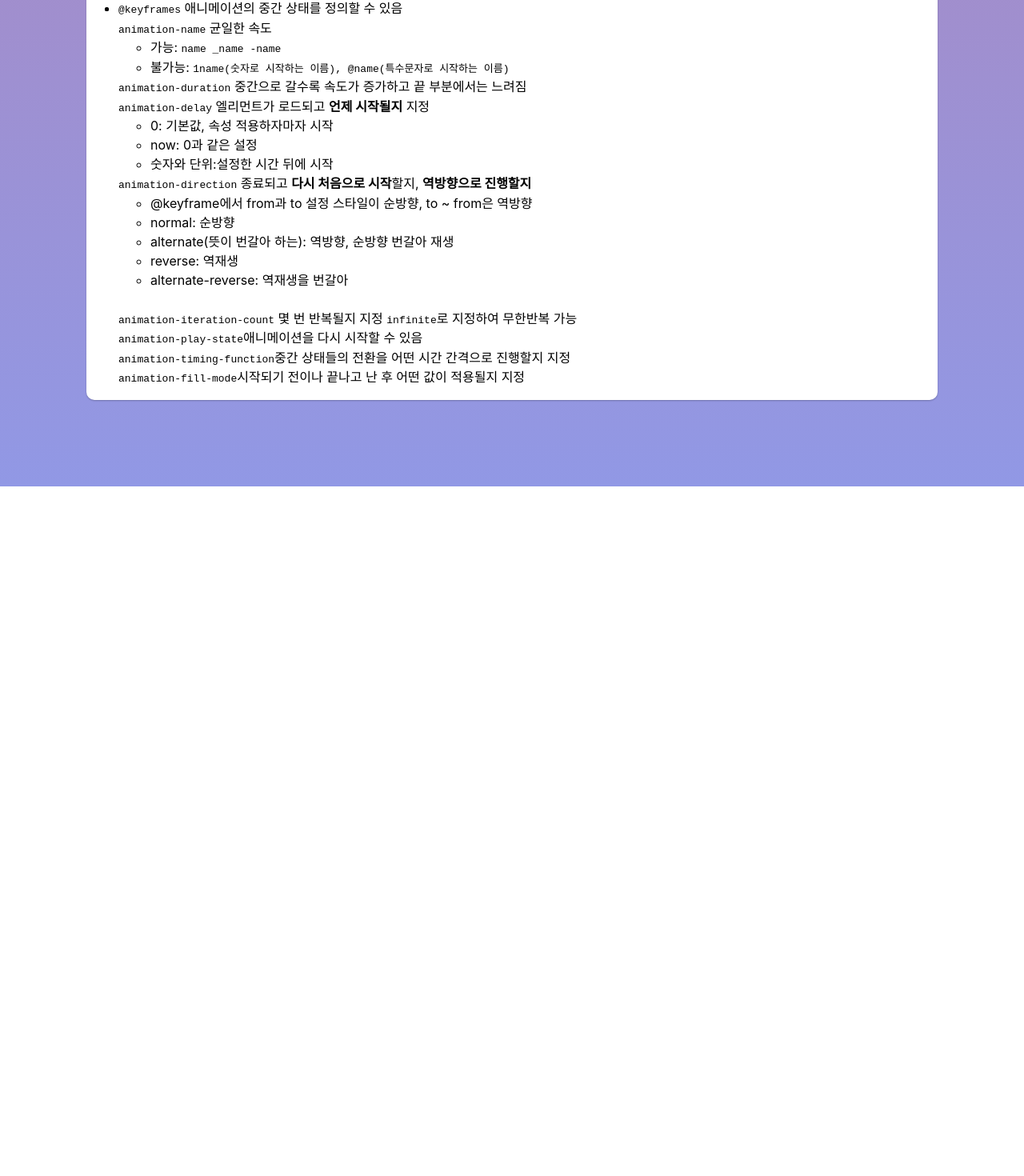
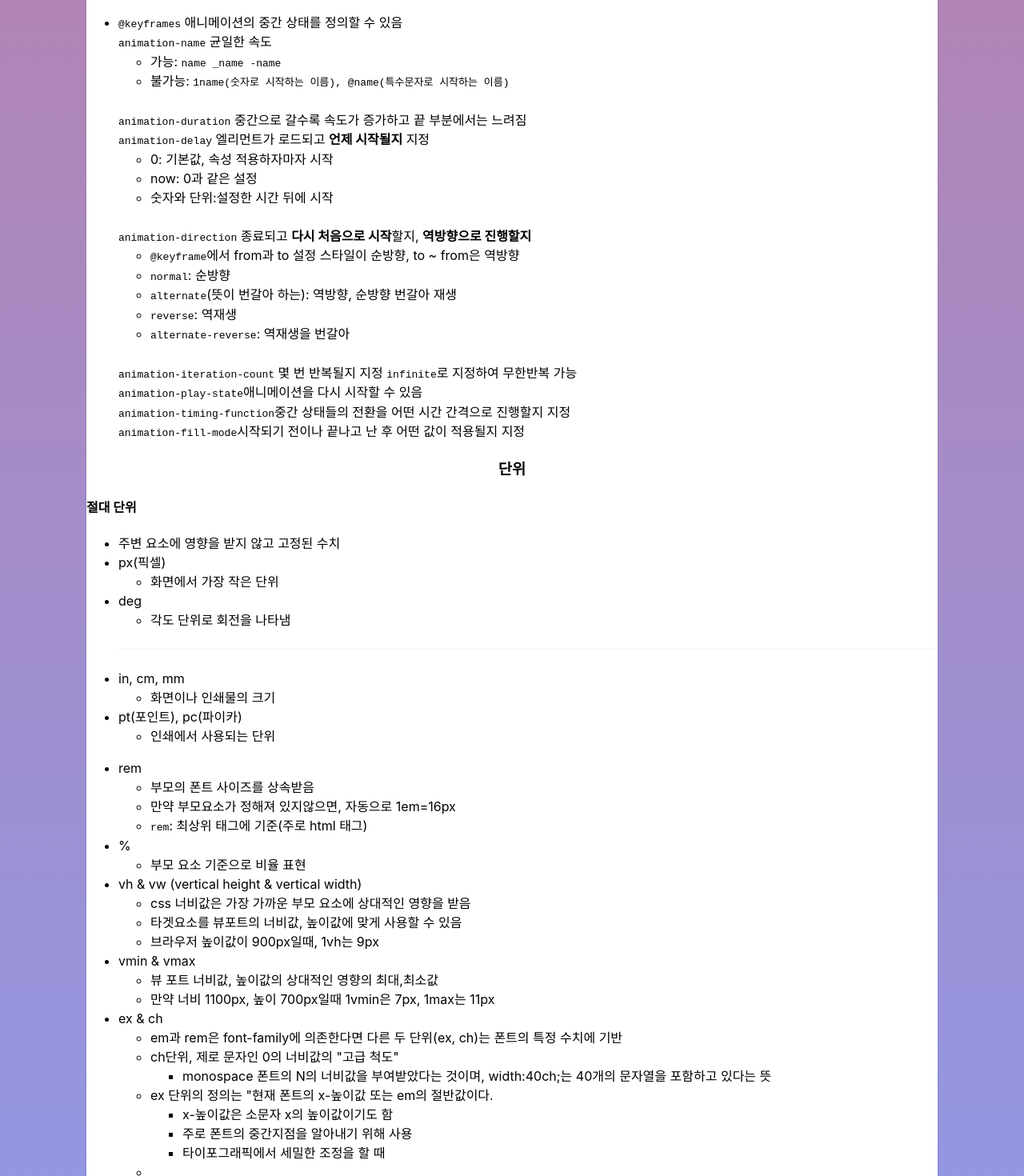
Before and after one commit to heejung0923/first-project, a React (Vite) app: page / in a window 1280 px wide. Shown: the part 2698-4168 px from the top of the page at 80% size. Before the commit the page ends 3306 px from the top, so only its background shows below. Built offline with nearby package versions, Linux system fonts and the light colour scheme.

Commit message:
✨feat: 단위 공부

```diff
--- a/src/components/CSS.tsx
+++ b/src/components/CSS.tsx
@@ -3,6 +3,7 @@ import '@/styles/Reference.css';
 import { ContentsTemplate } from './CotentsTemplate';
 import { AttributeSelectors, StructuralPseudoText, TextType, UserPseudoText } from '@/api/__mock__/contentsText';
 import { FC } from 'react';
+import { Divider } from 'antd';
 
 export const Reference = () => {
   return (
@@ -153,12 +154,11 @@ export const Translate = () => {
         </ul>
       </div>
       <div>
-        <h3>Animation</h3>
+        <h4>Animation</h4>
         <ul>
           <li>
-            <li>
-              <code>@keyframes</code> 애니메이션의 중간 상태를 정의할 수 있음
-            </li>
+            <code>@keyframes</code> 애니메이션의 중간 상태를 정의할 수 있음
+            <br />
             <code>animation-name</code> 균일한 속도 <br />
             <ul>
               <li>
@@ -168,6 +168,7 @@ export const Translate = () => {
                 불가능: <code>1name(숫자로 시작하는 이름), @name(특수문자로 시작하는 이름) </code>
               </li>
             </ul>
+            <br />
             <code>animation-duration</code> 중간으로 갈수록 속도가 증가하고 끝 부분에서는 느려짐 <br />
             <code>animation-delay</code> 엘리먼트가 로드되고 <b>언제 시작될지</b> 지정 <br />
             <ul>
@@ -175,13 +176,24 @@ export const Translate = () => {
               <li>now: 0과 같은 설정</li>
               <li>숫자와 단위:설정한 시간 뒤에 시작</li>
             </ul>
+            <br />
             <code>animation-direction</code> 종료되고 <b>다시 처음으로 시작</b>할지, <b>역방향으로 진행할지 </b>
             <ul>
-              <li>@keyframe에서 from과 to 설정 스타일이 순방향, to ~ from은 역방향</li>
-              <li>normal: 순방향</li>
-              <li>alternate(뜻이 번갈아 하는): 역방향, 순방향 번갈아 재생</li>
-              <li>reverse: 역재생</li>
-              <li>alternate-reverse: 역재생을 번갈아</li>
+              <li>
+                <code>@keyframe</code>에서 from과 to 설정 스타일이 순방향, to ~ from은 역방향
+              </li>
+              <li>
+                <code>normal</code>: 순방향
+              </li>
+              <li>
+                <code>alternate</code>(뜻이 번갈아 하는): 역방향, 순방향 번갈아 재생
+              </li>
+              <li>
+                <code>reverse</code>: 역재생
+              </li>
+              <li>
+                <code>alternate-reverse</code>: 역재생을 번갈아
+              </li>
             </ul>
             <br />
             <code>animation-iteration-count</code> 몇 번 반복될지 지정 <code>infinite</code>로 지정하여 무한반복 가능
@@ -195,6 +207,75 @@ export const Translate = () => {
           </li>
         </ul>
       </div>
+      <div>
+        <h3>단위</h3>
+        <h4>절대 단위</h4>
+        <ul>
+          <li>주변 요소에 영향을 받지 않고 고정된 수치</li>
+          <li>px(픽셀)</li>
+          <ul>
+            <li>화면에서 가장 작은 단위</li>
+          </ul>
+          <li>deg</li>
+          <ul>
+            <li>각도 단위로 회전을 나타냄</li>
+          </ul>
+          <Divider />
+          <li>in, cm, mm</li>
+          <ul>
+            <li>화면이나 인쇄물의 크기</li>
+          </ul>
+          <li>pt(포인트), pc(파이카)</li>
+          <ul>
+            <li>인쇄에서 사용되는 단위</li>
+          </ul>
+        </ul>
+        <ul>
+          <li>rem</li>
+          <ul>
+            <li>부모의 폰트 사이즈를 상속받음</li>
+            <li>만약 부모요소가 정해져 있지않으면, 자동으로 1em=16px</li>
+            <li>
+              <code>rem</code>: 최상위 태그에 기준(주로 html 태그)
+            </li>
+          </ul>
+          <li>%</li>
+          <ul>
+            <li>부모 요소 기준으로 비율 표현</li>
+          </ul>
+
+          <li>vh & vw (vertical height & vertical width)</li>
+          <ul>
+            <li>css 너비값은 가장 가까운 부모 요소에 상대적인 영향을 받음</li>
+            <li>타겟요소를 뷰포트의 너비값, 높이값에 맞게 사용할 수 있음</li>
+            <li>브라우저 높이값이 900px일때, 1vh는 9px</li>
+          </ul>
+          <li>vmin & vmax</li>
+          <ul>
+            <li>뷰 포트 너비값, 높이값의 상대적인 영향의 최대,최소값</li>
+            <li>만약 너비 1100px, 높이 700px일때 1vmin은 7px, 1max는 11px</li>
+          </ul>
+          <li>ex & ch</li>
+          <ul>
+            <li>em과 rem은 font-family에 의존한다면 다른 두 단위(ex, ch)는 폰트의 특정 수치에 기반</li>
+            <li>ch단위, 제로 문자인 0의 너비값의 "고급 척도"</li>
+            <ul>
+              <li>
+                monospace 폰트의 N의 너비값을 부여받았다는 것이며, width:40ch;는 40개의 문자열을 포함하고 있다는 뜻
+              </li>
+            </ul>
+            <li>ex 단위의 정의는 "현재 폰트의 x-높이값 또는 em의 절반값이다.</li>
+            <ul>
+              <li>x-높이값은 소문자 x의 높이값이기도 함</li>
+              <li>주로 폰트의 중간지점을 알아내기 위해 사용</li>
+              <li>타이포그래픽에서 세밀한 조정을 할 때</li>
+            </ul>
+          </ul>
+          <ul>
+            <li></li>
+          </ul>
+        </ul>
+      </div>
     </main>
   );
 };
```
